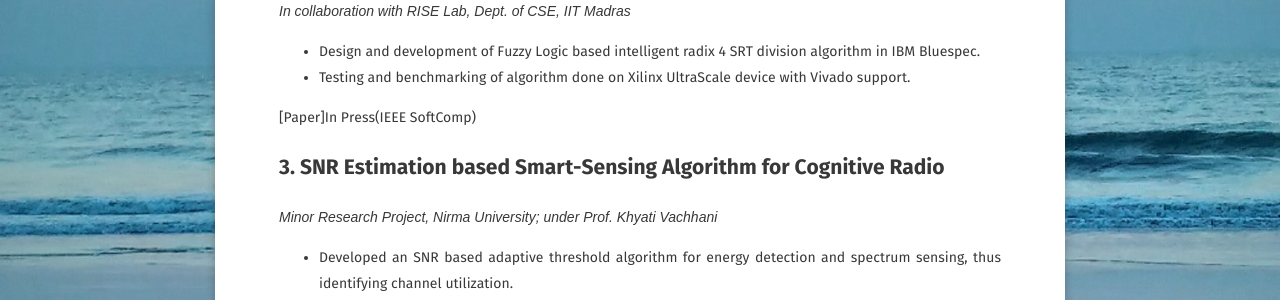
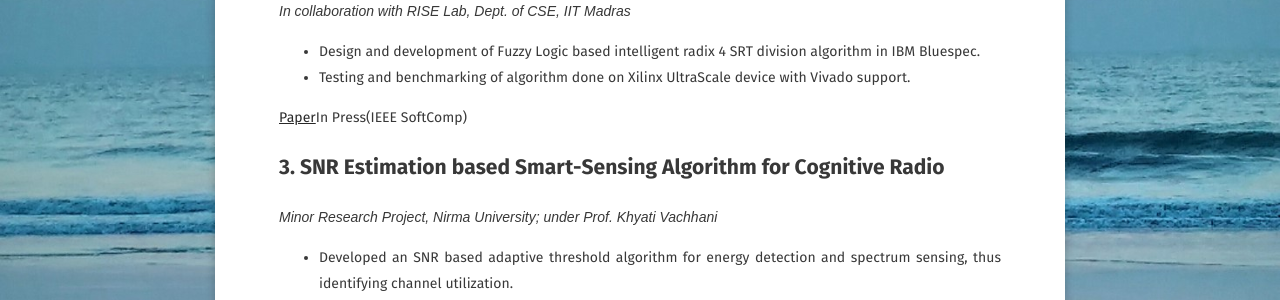
Before and after one commit to jontitalukdar/jontitalukdar.github.io_x, a Jekyll site: the page built from research.md, in a window 1280 px wide and 900 px high, scrolled down 2117 px. Shown: the part 151-451 px from the top of the window. Built offline with Jekyll 4.4.1, drawn with Linux system fonts in a browser that asks for light colours; some web fonts are replaced; comment, search, counter and statistics services are not loaded; part of the change alters nothing that is shown.

```diff
--- a/research.md
+++ b/research.md
@@ -56,7 +56,7 @@ feature: https://jontitalukdar.github.io/assets/img/res.jpg
 * Design and development of Fuzzy Logic based intelligent radix 4 SRT division algorithm in IBM Bluespec.
 * Testing and benchmarking of algorithm done on Xilinx UltraScale device with Vivado support.
 
-[Paper]In Press(IEEE SoftComp)
+[Paper](assets/softcomp.pdf)In Press(IEEE SoftComp)
 
 ## 3. SNR Estimation based Smart-Sensing Algorithm for Cognitive Radio
 *Minor Research Project, Nirma University; under Prof. Khyati Vachhani*
```
